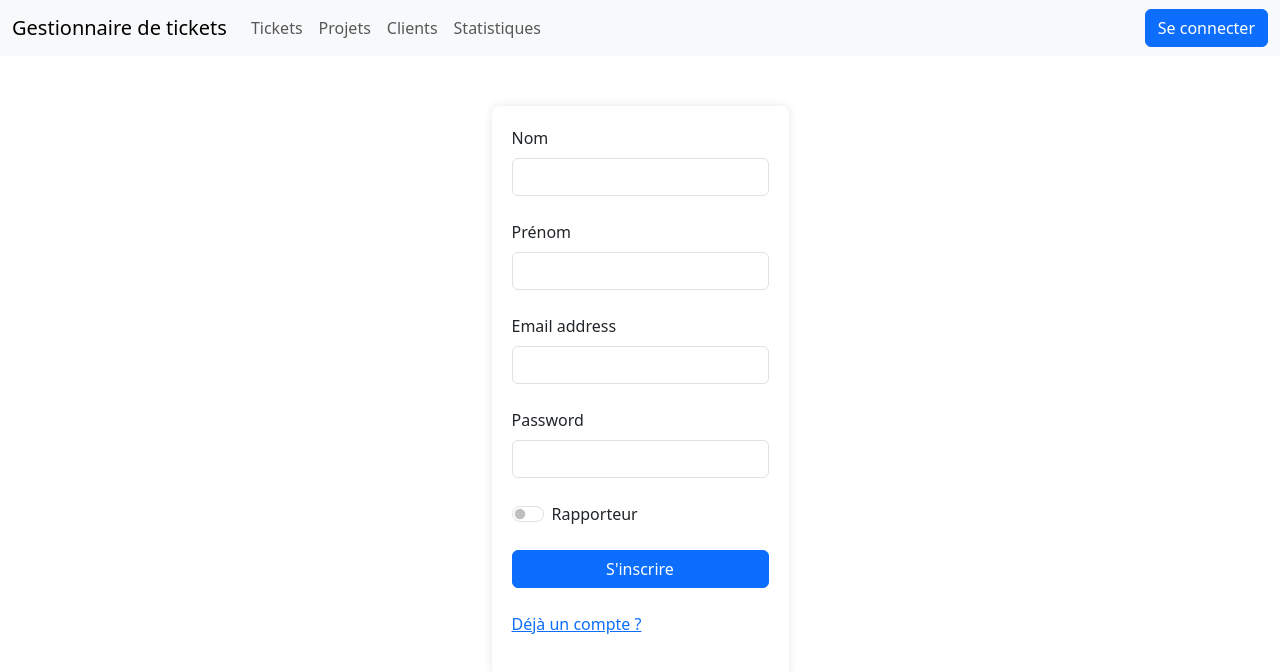
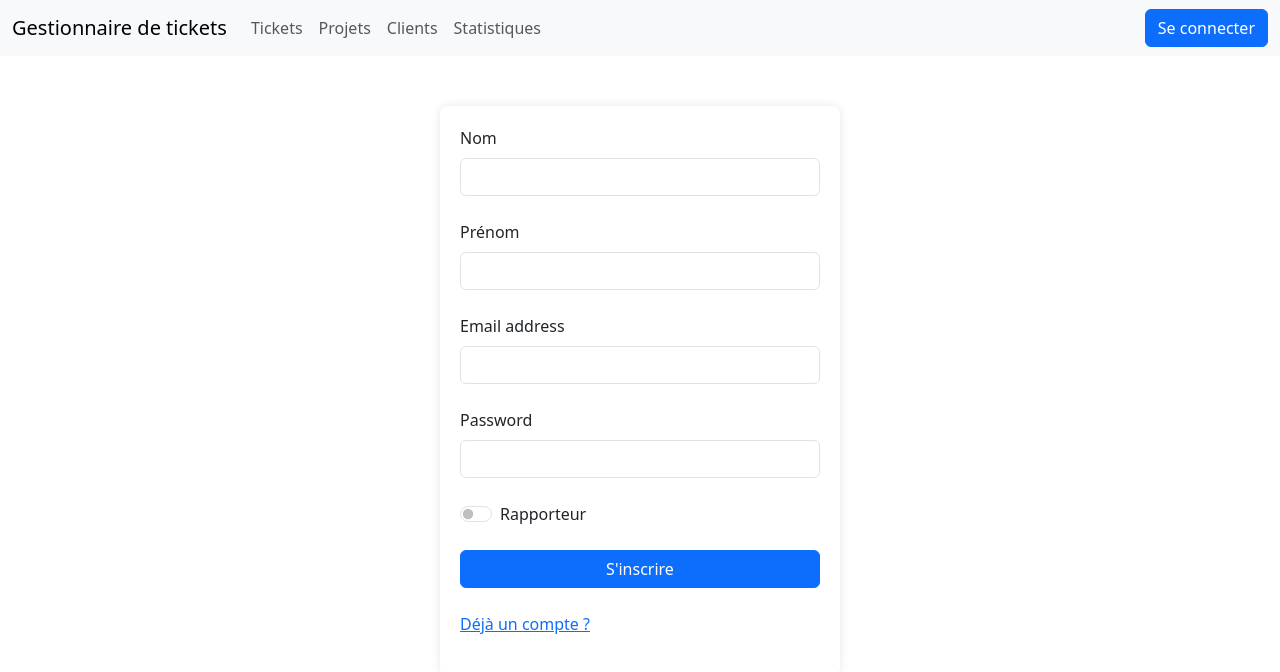
Before and after one commit to Kykyto/gestion-ticket, a Vue app in the folder frontend/: page /register in a window 1280 px wide. Shown: the top 672 px of the page. Built offline with nearby package versions, Linux system fonts and the light colour scheme.

Commit message:
Ajustement du formulaire d'inscription

```diff
--- a/frontend/src/components/Register.vue
+++ b/frontend/src/components/Register.vue
@@ -2,28 +2,32 @@
   <div style="padding-top: 50px">
     <div class="form-container">
       <form @submit.prevent="register">
+        <div class="row">
           <!-- Nom input -->
-        <div data-mdb-input-init class="form-outline mb-4">
+          <div data-mdb-input-init class="form-outline mb-4 col-12">
             <label class="form-label" for="form2Example1">Nom</label>
             <input type="text" id="form2Example1" class="form-control" v-model="nom" />
           </div>
 
           <!-- Prénom input -->
-        <div data-mdb-input-init class="form-outline mb-4">
+          <div data-mdb-input-init class="form-outline mb-4 col-12">
             <label class="form-label" for="form2Example2">Prénom</label>
             <input type="text" id="form2Example2" class="form-control" v-model="prenom" />
           </div>
+        </div>
 
+        <div class="row">
           <!-- Email input -->
-        <div data-mdb-input-init class="form-outline mb-4">
+          <div data-mdb-input-init class="form-outline mb-4 col-12">
             <label class="form-label" for="form2Example3">Email address</label>
             <input type="email" id="form2Example3" class="form-control" v-model="email" />
           </div>
 
           <!-- Password input -->
-        <div data-mdb-input-init class="form-outline mb-4">
+          <div data-mdb-input-init class="form-outline mb-4 col-12">
             <label class="form-label" for="form2Example4">Password</label>
             <input type="password" id="form2Example4" class="form-control" v-model="mot_de_passe" />
+          </div>
         </div>
 
         <!-- Role switch -->
```
Lines whose indentation alone changed are shown as unchanged.
